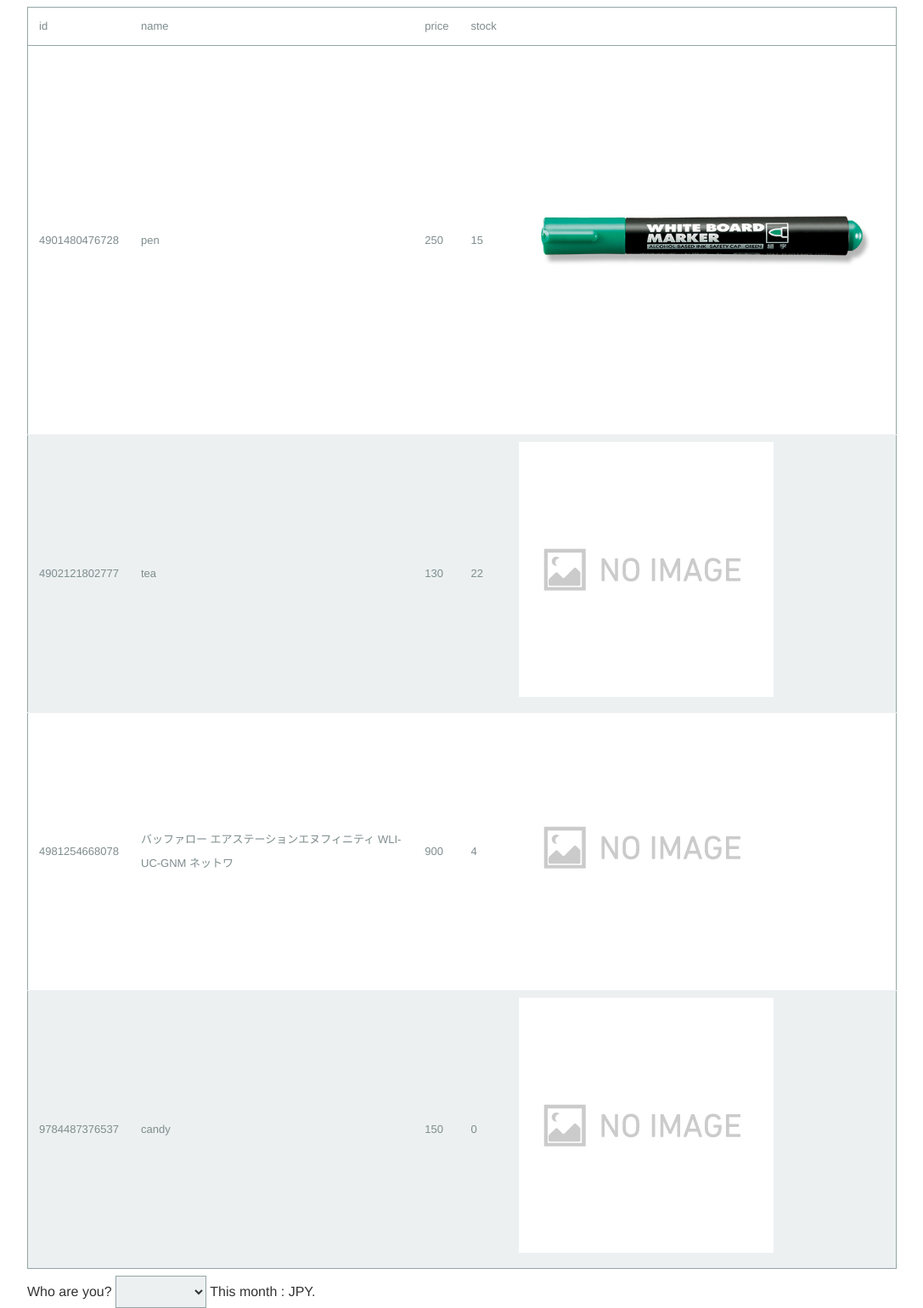
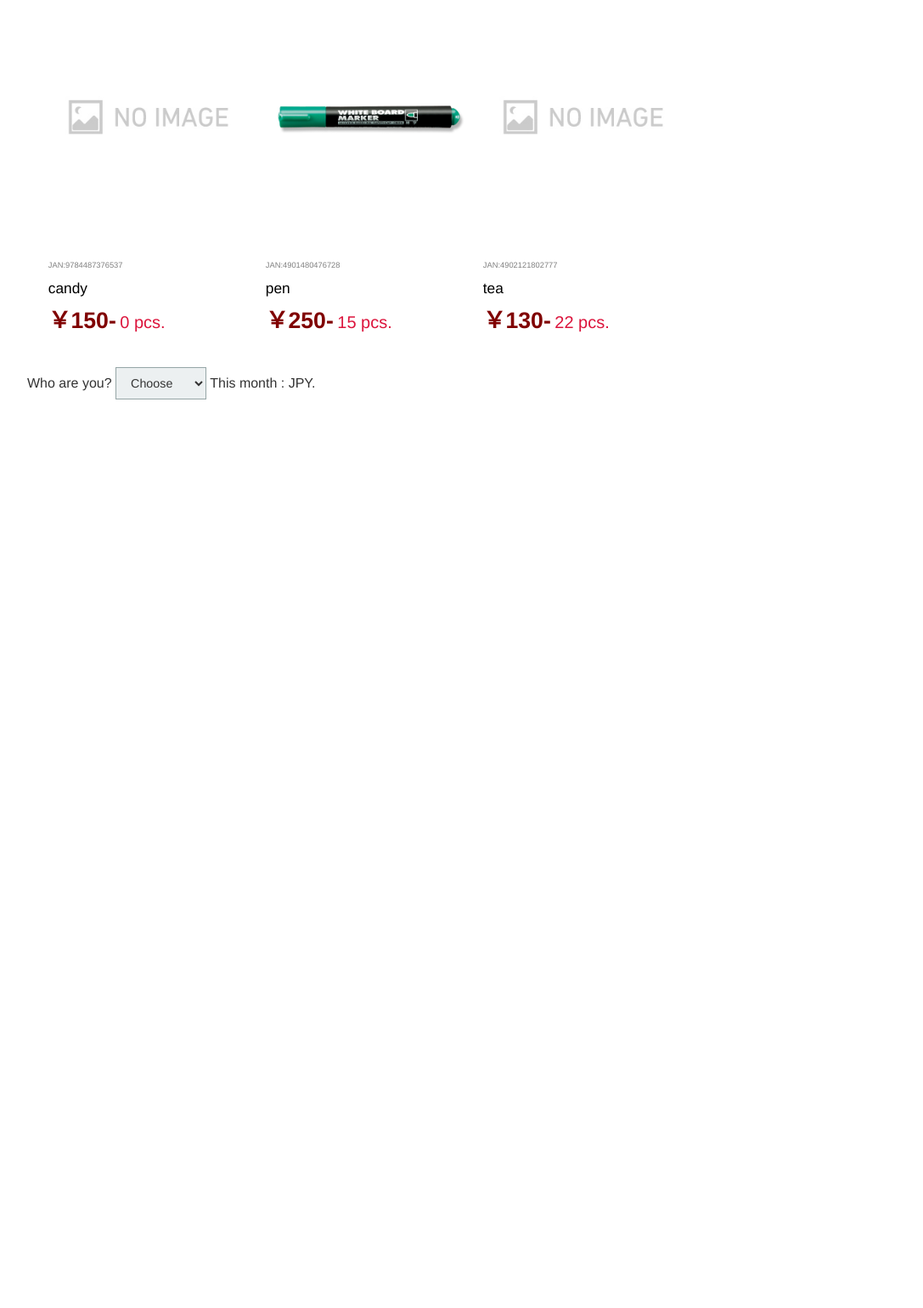
Before and after one commit to ShogoKitajima/explosionPOS, a Django app: page /cms/shop/ in a window 1280 px wide; the page is wider, and only the part inside the window is pictured. Shown: that part at 85% size, without its empty margins (96-1183 px from the left). After the commit the page ends 470 px from the top of that part, so only its background shows below. Run offline with Django 3.2, Linux system fonts and the light colour scheme; data comes from the database, SQL or seed files in the repository; both versions use the stored data as it was after the commit.

Commit message:
←←←←←

```diff
--- a/explosionPOS/cms/static/cms/shop.css
+++ b/explosionPOS/cms/static/cms/shop.css
@@ -1,3 +1,54 @@
+
+
 #ContainerQ2, #ContainerQ3{
 	display: none;
 }
+#product_slider{
+	width:100vw;
+	height:50vh;
+	overflow: hidden;
+	padding: 0px;
+
+}
+
+.product_item{
+	width:20%;
+	height:85%;
+	margin:auto;
+	float: left;
+	position: relative;
+	list-style:none;
+}
+.pi_image_div{
+	width:100%;
+	height:35vh;
+	float:left;
+}
+.pi_image_img{
+	width:auto;
+	height: auto;
+	max-height: 100%;
+	max-width: 100%;
+
+}
+.pi_code{
+	font-size:7pt;
+	color: gray;
+}
+.pi_name{
+	font-size:13pt;
+	color: black;
+	font-weight: 500;
+}
+.pi_price{
+	font-size:20pt;
+	color: maroon;
+	font-weight: 900;
+	text-align: left;
+}
+.pi_stock{
+	font-size:15pt;
+	color: crimson;
+	font-weight: 200;
+	text-align: right;
+}
--- a/explosionPOS/cms/static/cms/shop.js
+++ b/explosionPOS/cms/static/cms/shop.js
@@ -9,6 +9,25 @@
 var cntQ2 = document.getElementById('ContainerQ2');
 var msgQ2 = document.getElementById('SpanMsgQ2');
 var cntQ3 = document.getElementById('ContainerQ3');
+var sliderContainer = document.getElementById('product_slider');
+
+// slider animation
+
+var slider_animation = function(){
+	var width = $('.product_item').outerWidth(true);
+	$('.product_item').animate({
+		left: -width
+	},
+	{
+		duration: 3000,
+		queue: true,
+	}).promise().done(function(){
+		$('.product_item').css('left',0);
+		sliderContainer.appendChild(sliderContainer.children[0]);
+	}).done(slider_animation);
+};
+slider_animation();
+
 slcUser.addEventListener('change',function(e){
 	var r = new XMLHttpRequest();
 	r.open("GET", "../userinfo/?user=" + slcUser.options[slcUser.selectedIndex].value, true);
--- a/explosionPOS/cms/templates/base.html
+++ b/explosionPOS/cms/templates/base.html
@@ -6,6 +6,7 @@
 <title>{% block title %}{% endblock %}</title>
 <meta name="viewport" content="width=device-width, initial-scale=1.0">
 <link href="{% static 'cms/kathamo.min.css' %}" rel="stylesheet">
+<script src="{% static 'cms/jquery-2.2.3.min.js' %}"></script>
 
 
 {% block extrahead %}{% endblock %}
--- a/explosionPOS/cms/templates/cms/shop.html
+++ b/explosionPOS/cms/templates/cms/shop.html
@@ -5,22 +5,27 @@
 <link href="{% static 'cms/shop.css' %}" rel="stylesheet">
 {% endblock %}
 {% block content %}
-<table class="table-striped">
-	<thead>
-		<tr><td>id</td><td>name</td><td>price</td><td>stock</td></tr>
-	</thead>
-	<tbody>
+<ul id="product_slider">
 	{% for item in items %}
-		<tr id="tblRowJan{{ item.code }}"><td>{{ item.code }}</td><td>{{ item.name }}</td><td>{{ item.selling_price }}</td><td>{{ item.stock }}</td><td><img src="{{ item.image.url }}" /></td></tr>
+	<li class="product_item" id="pi-Jan{{ item.code }}">
+		<div class="pi_image_div">
+			<img class="pi_image_img" src="{{ item.image.url }}" alt=" image of {{ item.name }}" />
+		</div>
+		<div class="pi_label">
+			<span class="pi_code">JAN:{{ item.code }}</span><br />
+			<span class="pi_name">{{ item.name }}</span><br />
+			<span class="pi_price">￥{{ item.selling_price }}-</span> <span class="pi_stock">{{ item.stock }} pcs.</span>
+		</div>
+	</li>
 	{% endfor %}
-	</tbody>
-</table>
+</ul>
+<div class="container">
 	<form id="mainForm" action="{% url 'cms:buy' %}" method="post">
 		{% csrf_token %}
 		<div id="ContainerQ1">
 			Who are you?
 			<select id="SelectUser" name="user">
-			<option >
+				<option value="">Choose</option>
 				{% for user in users %}
 				<option value="{{ user.id }}"> {{ user.name }} </option>
 				{% endfor %}
@@ -40,9 +45,11 @@
 			</select> pcs
 			= Cost:<span id="SpanCost">---</span>JPY</p>
 			</div>
+		</div>
 
 		<input type="button" id="BtnBuy" value="BUY" style="display:none;" />
 	</form>
+</div>
 <script>
 	"use strict";
 	var itemPrice = [];
```
Also changed, not shown: explosionPOS/db.sqlite3. Lines whose indentation alone changed are shown as unchanged.
